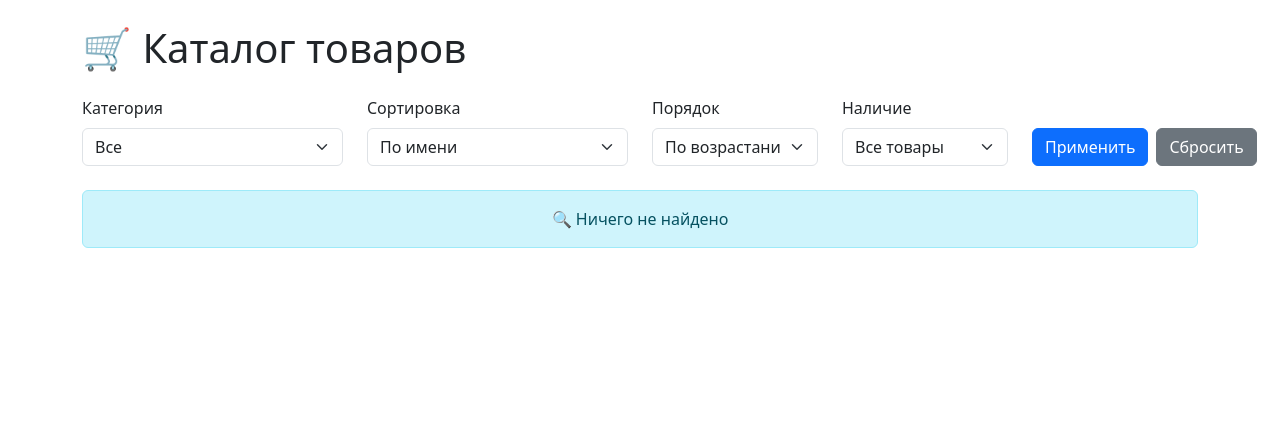
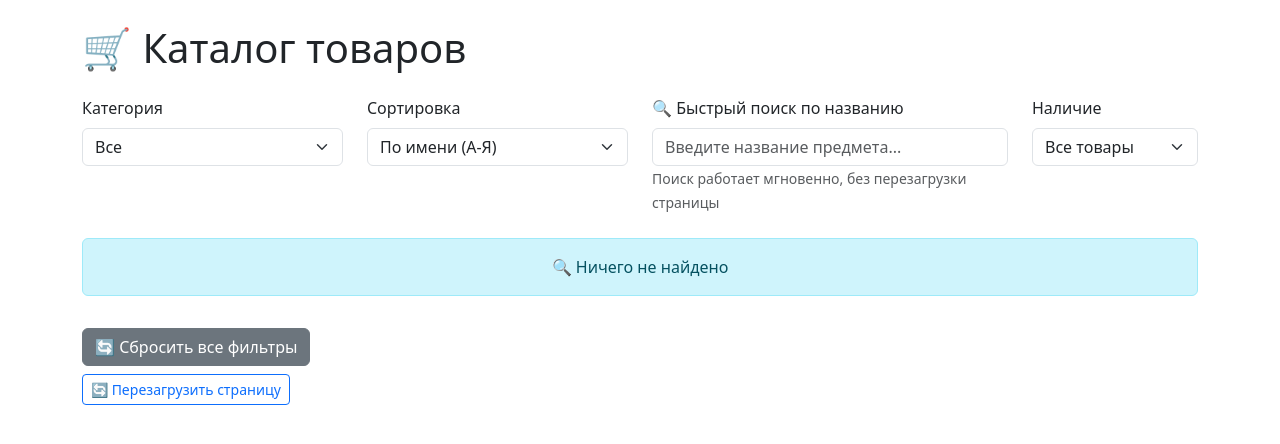
Before and after one commit to WillRand/BD-K, a Flask app: page / in a window 1280 px wide. Shown: the part 56-500 px from the top of the page. Run offline with Flask 3, Linux system fonts and the light colour scheme; data that the repository does not hold is empty.

Commit message:
поиск, оптимизация фильтров

```diff
--- a/templates/catalog.html
+++ b/templates/catalog.html
@@ -5,51 +5,50 @@
 {% block content %}
 <h1 class="mb-4">🛒 Каталог товаров</h1>
 
-<!-- Форма фильтров (отправляет GET-запрос) -->
-<form method="GET" action="{{ url_for('catalog') }}" class="row mb-4">
+<!-- Фильтры (серверные) и быстрый поиск (клиентский) -->
+<div class="row mb-4">
     <div class="col-md-3">
         <label class="form-label">Категория</label>
-        <select name="category" class="form-select">
+        <select id="categorySelect" class="form-select">
             <option value="">Все</option>
-            <option value="weapon" {% if request.args.get('category') == 'weapon' %}selected{% endif %}>Оружие</option>
-            <option value="armor" {% if request.args.get('category') == 'armor' %}selected{% endif %}>Броня</option>
-            <option value="potion" {% if request.args.get('category') == 'potion' %}selected{% endif %}>Зелья</option>
-            <option value="cosmetic" {% if request.args.get('category') == 'cosmetic' %}selected{% endif %}>Косметика</option>
+            <option value="weapon">Оружие</option>
+            <option value="armor">Броня</option>
+            <option value="potion">Зелья</option>
+            <option value="cosmetic">Косметика</option>
         </select>
     </div>
     <div class="col-md-3">
         <label class="form-label">Сортировка</label>
-        <select name="sort_by" class="form-select">
-            <option value="name" {% if request.args.get('sort_by') == 'name' or not request.args.get('sort_by') %}selected{% endif %}>По имени</option>
-            <option value="price" {% if request.args.get('sort_by') == 'price' %}selected{% endif %}>По цене</option>
+        <select id="sortSelect" class="form-select">
+            <option value="name_asc">По имени (А-Я)</option>
+            <option value="name_desc">По имени (Я-А)</option>
+            <option value="price_asc">Сначала дешёвые</option>
+            <option value="price_desc">Сначала дорогие</option>
         </select>
     </div>
-    <div class="col-md-2">
-        <label class="form-label">Порядок</label>
-        <select name="order" class="form-select">
-            <option value="ASC" {% if request.args.get('order') == 'ASC' or not request.args.get('order') %}selected{% endif %}>По возрастанию</option>
-            <option value="DESC" {% if request.args.get('order') == 'DESC' %}selected{% endif %}>По убыванию</option>
-        </select>
+    <div class="col-md-4">
+        <label class="form-label">🔍 Быстрый поиск по названию</label>
+        <input type="text" id="quickSearchInput" class="form-control" placeholder="Введите название предмета...">
+        <small class="text-muted">Поиск работает мгновенно, без перезагрузки страницы</small>
     </div>
     <div class="col-md-2">
         <label class="form-label">Наличие</label>
-        <select name="stock_filter" class="form-select">
-            <option value="all" {% if request.args.get('stock_filter') == 'all' or not request.args.get('stock_filter') %}selected{% endif %}>Все товары</option>
-            <option value="in_stock" {% if request.args.get('stock_filter') == 'in_stock' %}selected{% endif %}>Только в наличии</option>
-            <option value="out_stock" {% if request.args.get('stock_filter') == 'out_stock' %}selected{% endif %}>Ожидают поставку</option>
+        <select id="stockSelect" class="form-select">
+            <option value="all">Все товары</option>
+            <option value="in_stock">Только в наличии</option>
+            <option value="out_stock">Ожидают поставку</option>
         </select>
     </div>
-    <div class="col-md-2 d-flex align-items-end">
-        <button type="submit" class="btn btn-primary w-100">Применить</button>
-        <a href="{{ url_for('catalog') }}" class="btn btn-secondary w-100 ms-2">Сбросить</a>
 </div>
-</form>
 
 <!-- Сетка товаров -->
-<div class="row">
-    {% if items %}
+<div class="row" id="itemsContainer">
     {% for item in items %}
-        <div class="col-md-3 mb-4">
+    <div class="col-md-3 mb-4 item-card"
+         data-name="{{ item.name|lower }}"
+         data-category="{{ item.category }}"
+         data-price="{{ item.price }}"
+         data-stock="{{ item.stock }}">
         <div class="card h-100 {% if item.stock == 0 %}opacity-75{% endif %}">
             <div class="card-img-top text-center p-3 bg-light">
                 <span style="font-size: 4rem;">
@@ -83,10 +82,119 @@
         </div>
     </div>
     {% endfor %}
-    {% else %}
-        <div class="col-12">
-            <div class="alert alert-info text-center">🔍 Ничего не найдено</div>
 </div>
-    {% endif %}
+
+<script>
+    // Получаем элементы DOM
+    const categorySelect = document.getElementById('categorySelect');
+    const sortSelect = document.getElementById('sortSelect');
+    const quickSearchInput = document.getElementById('quickSearchInput');
+    const stockSelect = document.getElementById('stockSelect');
+    const itemsContainer = document.getElementById('itemsContainer');
+
+    // Функция для получения всех карточек товаров
+    function getAllCards() {
+        return Array.from(document.querySelectorAll('.item-card'));
+    }
+
+    // Функция для применения всех фильтров и сортировки
+    function applyFiltersAndSort() {
+        const allCards = getAllCards();
+        const category = categorySelect.value;
+        const searchText = quickSearchInput.value.toLowerCase().trim();
+        const stockOption = stockSelect.value;
+
+        // 1. Фильтрация
+        const filteredCards = allCards.filter(card => {
+            // Фильтр по категории
+            if (category && card.dataset.category !== category) {
+                return false;
+            }
+
+            // Фильтр по поиску (быстрый поиск по названию)
+            if (searchText && !card.dataset.name.includes(searchText)) {
+                return false;
+            }
+
+            // Фильтр по наличию
+            const stock = parseInt(card.dataset.stock);
+            if (stockOption === 'in_stock' && stock === 0) {
+                return false;
+            }
+            if (stockOption === 'out_stock' && stock > 0) {
+                return false;
+            }
+
+            return true;
+        });
+
+        // 2. Сортировка
+        const sortValue = sortSelect.value;
+        const [sortBy, order] = sortValue.split('_');
+
+        filteredCards.sort((a, b) => {
+            let valA, valB;
+            if (sortBy === 'name') {
+                valA = a.dataset.name;
+                valB = b.dataset.name;
+                if (order === 'asc') {
+                    return valA.localeCompare(valB);
+                } else {
+                    return valB.localeCompare(valA);
+                }
+            } else { // price
+                valA = parseInt(a.dataset.price);
+                valB = parseInt(b.dataset.price);
+                if (order === 'asc') {
+                    return valA - valB;
+                } else {
+                    return valB - valA;
+                }
+            }
+        });
+
+        // 3. Обновление контейнера
+        itemsContainer.innerHTML = '';
+
+        if (filteredCards.length === 0) {
+            itemsContainer.innerHTML = '<div class="col-12"><div class="alert alert-info text-center">🔍 Ничего не найдено</div></div>';
+        } else {
+            filteredCards.forEach(card => {
+                itemsContainer.appendChild(card);
+            });
+        }
+    }
+
+    // Навешиваем обработчики событий
+    categorySelect.addEventListener('change', applyFiltersAndSort);
+    sortSelect.addEventListener('change', applyFiltersAndSort);
+    quickSearchInput.addEventListener('input', applyFiltersAndSort);  // <-- быстрый поиск при вводе
+    stockSelect.addEventListener('change', applyFiltersAndSort);
+
+    // Запускаем фильтрацию при загрузке страницы
+    document.addEventListener('DOMContentLoaded', applyFiltersAndSort);
+</script>
+
+<!-- Кнопка сброса (очищает все фильтры) -->
+<div class="mt-3">
+    <button id="resetFiltersBtn" class="btn btn-secondary">🔄 Сбросить все фильтры</button>
+</div>
+
+<script>
+    // Кнопка сброса фильтров
+    const resetBtn = document.getElementById('resetFiltersBtn');
+    if (resetBtn) {
+        resetBtn.addEventListener('click', function() {
+            categorySelect.value = '';
+            sortSelect.value = 'name_asc';
+            quickSearchInput.value = '';
+            stockSelect.value = 'all';
+            applyFiltersAndSort();
+        });
+    }
+</script>
+
+<div class="mt-2">
+    <a href="{{ url_for('catalog') }}" class="btn btn-outline-primary btn-sm">🔄 Перезагрузить страницу</a>
 </div>
 {% endblock %}
```
Lines whose indentation alone changed are shown as unchanged.
